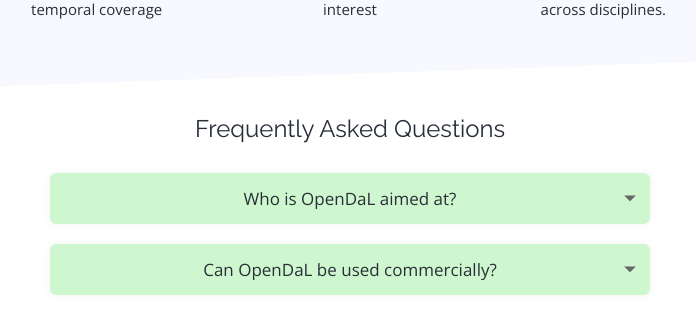
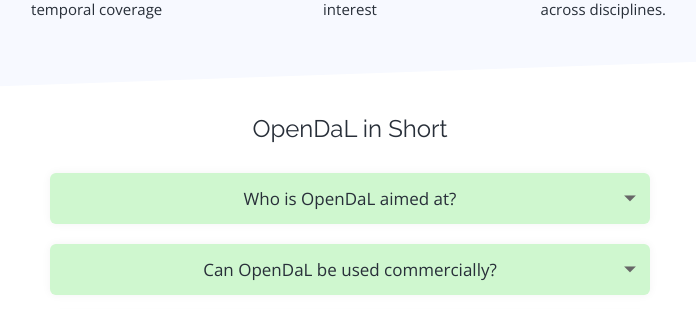
Before and after one commit to OpenDaL/datacatalog-frontend, a Django app: page /about/ in a window 1280 px wide. Shown: the part 1112-1421 px from the top of the page, without its empty margins (290-986 px from the left). Run offline with Django 3.2, Linux system fonts and the light colour scheme; parts of the project's set-up code (start-up, migrations or seed data) failed here and were passed over.

Commit message:
content: Replace ambiguous phrase 'Frequently Asked Questions'
As per issue #CU-90qcxn replace 'Frequently Asked Questions', because
users associate it with 'support' about the system, rather than an
'about' page

```diff
--- a/django/datacatalog/dcsearch/templates/dcsearch/about.html
+++ b/django/datacatalog/dcsearch/templates/dcsearch/about.html
@@ -61,7 +61,7 @@
 			</div>
 		</section>
 		<section class="centered faqs">
-			<h3>Frequently Asked Questions</h3>
+			<h3>OpenDaL in Short</h3>
 			<div class="faq" onclick="this.classList.toggle('expanded')">
 				<div class="faq-question">Who is OpenDaL aimed at?</div>
 				<div class="faq-answer">
```
